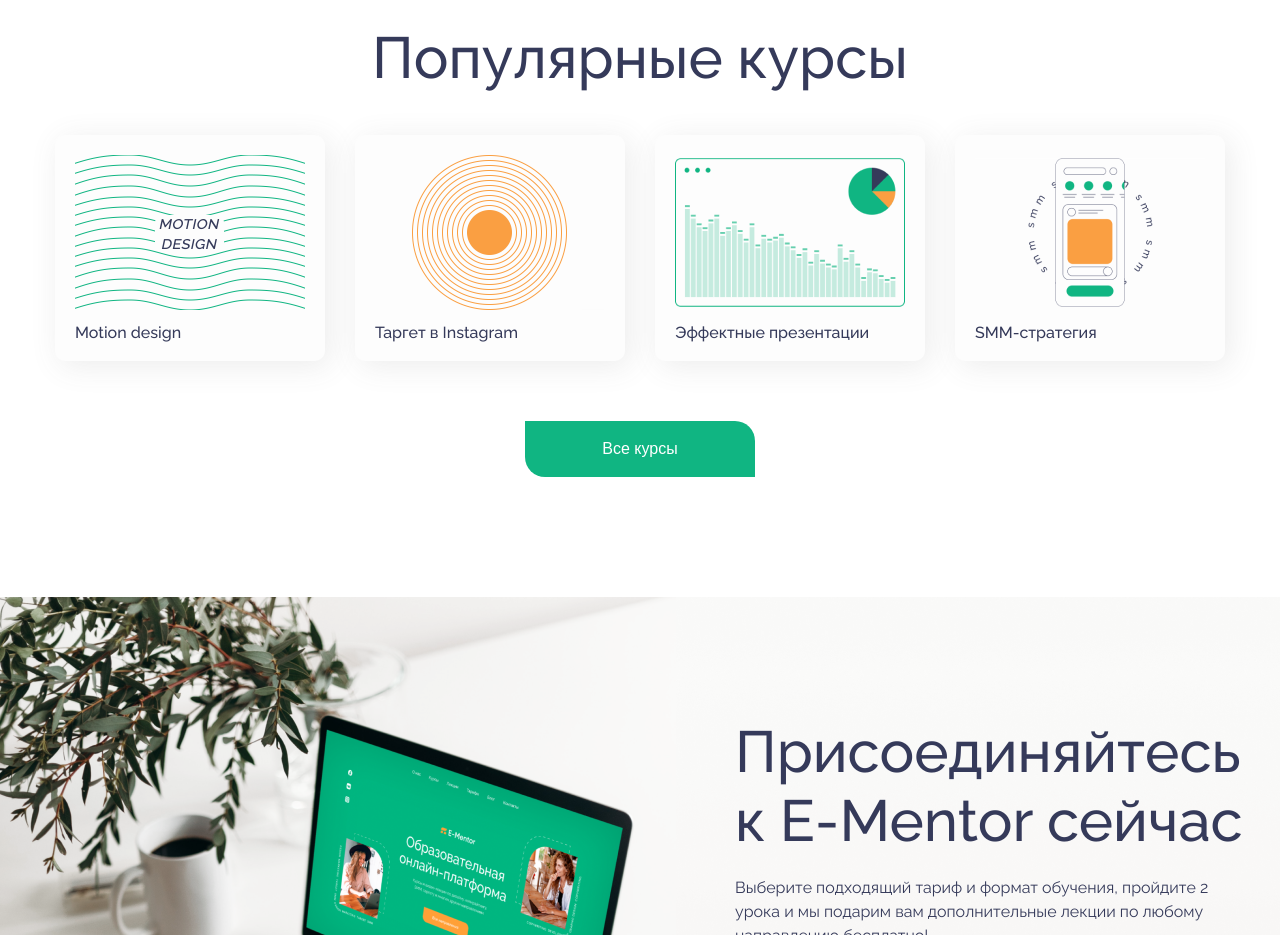
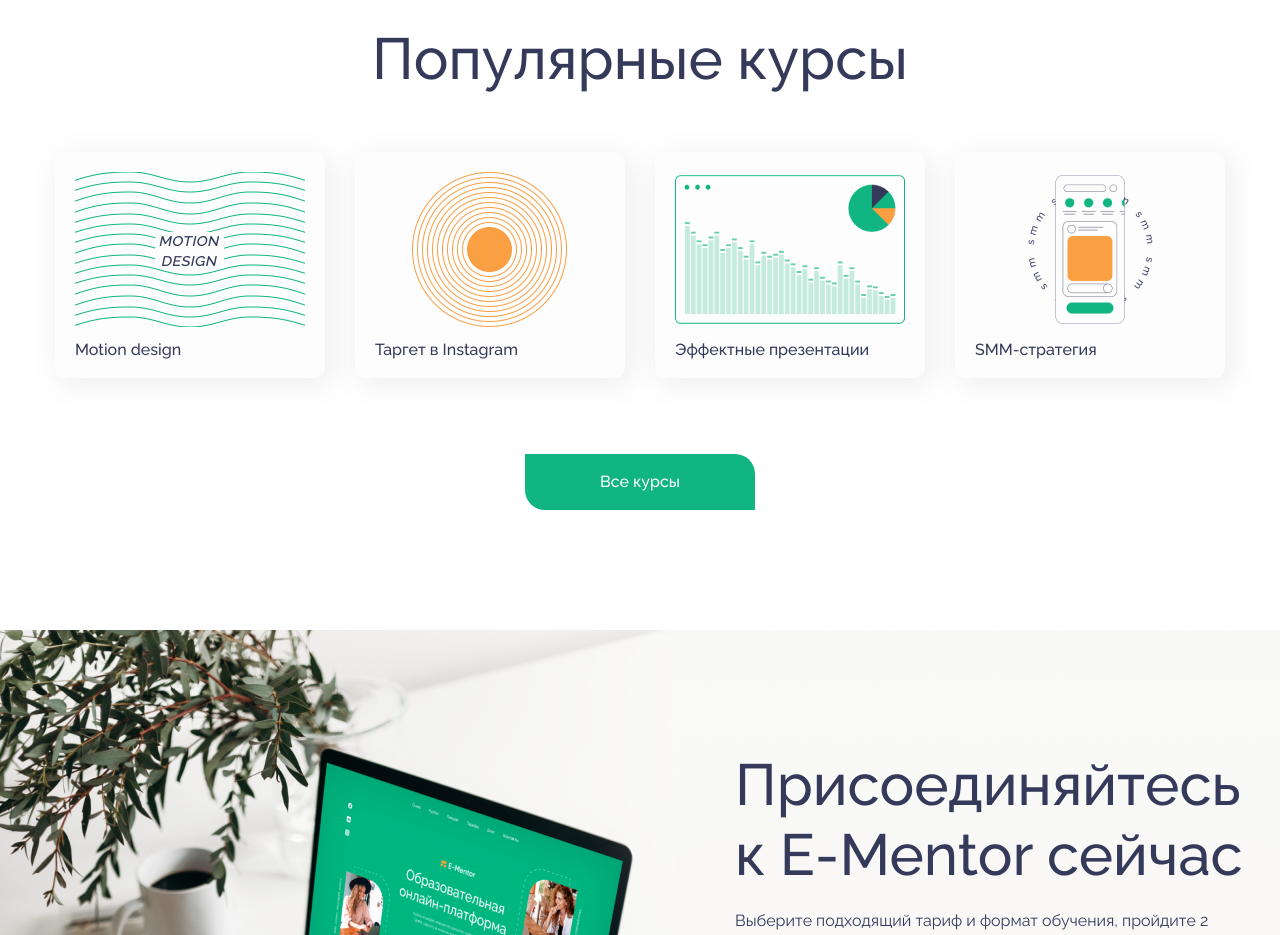
Before and after one commit to LTimur/pet-landing-ementor, a website: page index.html in a window 1280 px wide. Shown: the part 2360-3295 px from the top of the page. Drawn offline with nearby package versions, Linux system fonts and the light colour scheme.

Commit message:
normalize

```diff
--- a/index.html
+++ b/index.html
@@ -5,6 +5,7 @@
     <meta http-equiv="X-UA-Compatible" content="IE=edge" />
     <meta name="viewport" content="width=device-width, initial-scale=1.0" />
     <title>E-mentor</title>
+    <link rel="stylesheet" href="node_modules/normalize.css/normalize.css">
     <link rel="stylesheet" href="sass/style.css">
     <link rel="preconnect" href="https://fonts.googleapis.com">
 <link rel="preconnect" href="https://fonts.gstatic.com" crossorigin>
--- a/package.json
+++ b/package.json
@@ -16,5 +16,8 @@
   "bugs": {
     "url": "https://github.com/LTimur/pet-landing-ementor/issues"
   },
-  "homepage": "https://github.com/LTimur/pet-landing-ementor#readme"
+  "homepage": "https://github.com/LTimur/pet-landing-ementor#readme",
+  "dependencies": {
+    "normalize.css": "^8.0.1"
+  }
 }
--- a/sass/base/_base.scss
+++ b/sass/base/_base.scss
@@ -1,15 +1,11 @@
 html {
     font-size: 10px;
-    margin: 0;
-    padding: 0;
 }
 
 body {
     font-size: 1.6rem;
     font-family: 'Raleway', Verdana, sans-serif;
     color: $color-text;
-    margin: 0;
-    padding: 0;
 }
 
 h1 {
--- a/sass/components/_courses.scss
+++ b/sass/components/_courses.scss
@@ -15,7 +15,6 @@
     .courses__list{
         list-style: none;
         display: flex;
-        margin: 0;
         padding: 0;
         justify-content: space-between;
 
```
Also changed, not shown: sass/style.css, 2 other files.
